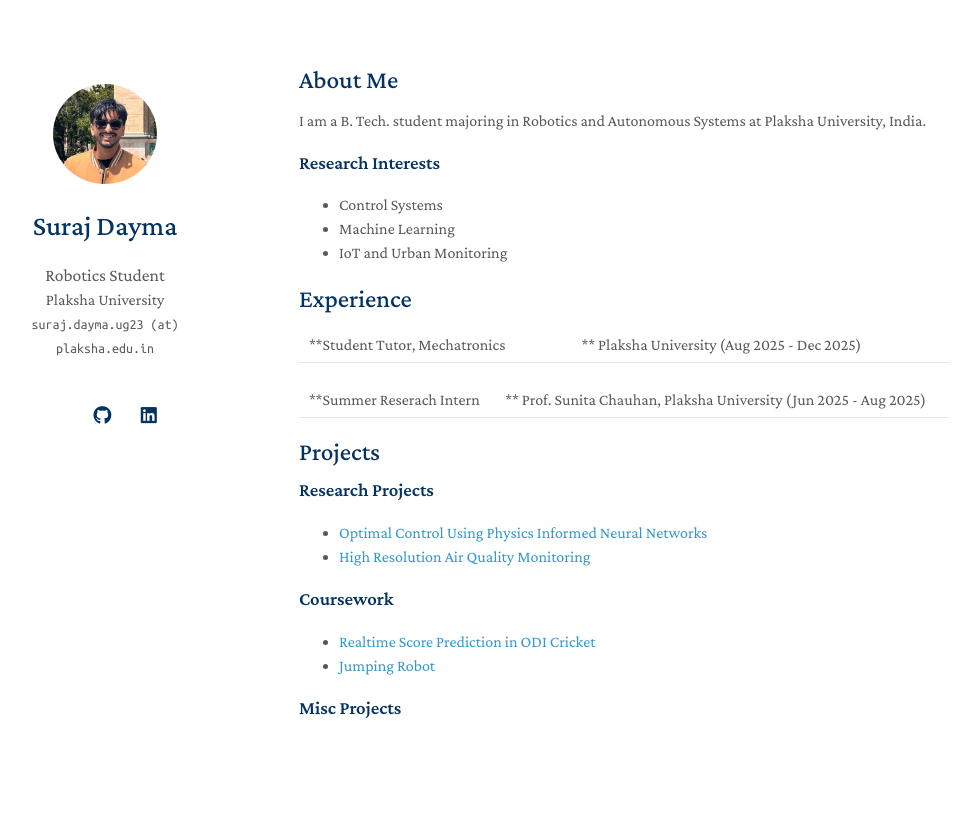
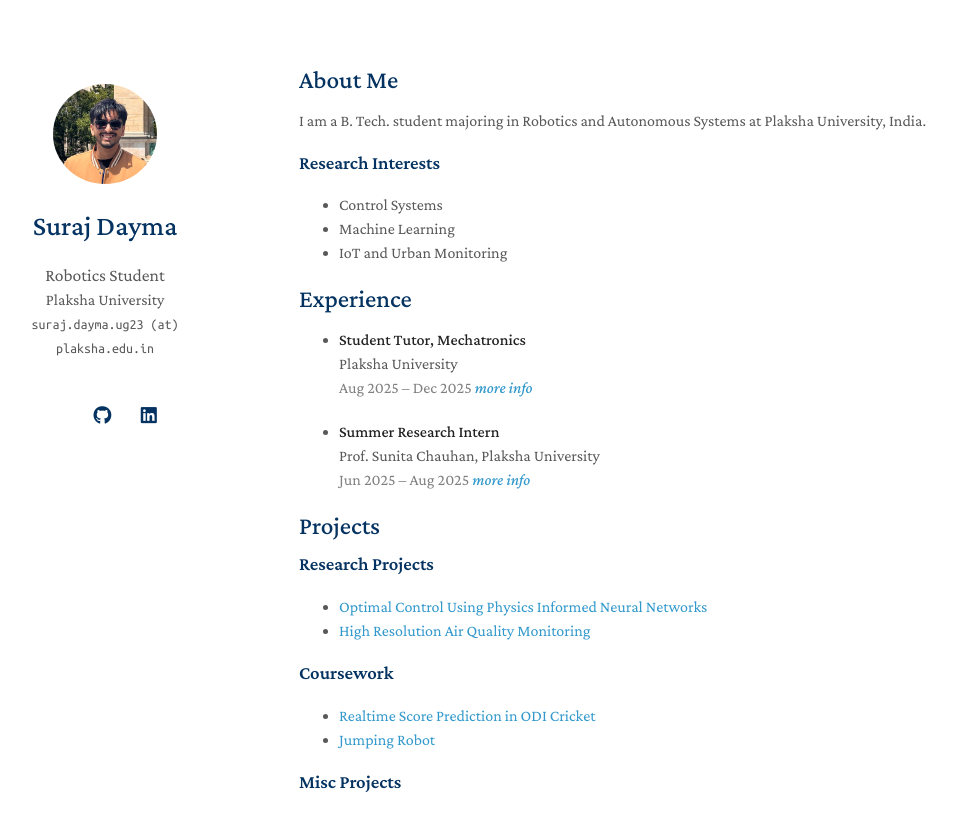
Before and after one commit to suraj1102/suraj1102.github.io, a Jekyll site: the page built from index.md, in a window 1280 px wide. Shown: the top 831 px of the page, without its empty margins (171-1151 px from the left). Built offline with Jekyll 4.4.1, drawn with Linux system fonts in a browser that asks for light colours; a style sheet for code colours, icons or effects is not loaded; our own code applies the rules of GitHub Pages for plain Markdown files.

Commit message:
Add content

```diff
--- a/_config.yml
+++ b/_config.yml
@@ -62,3 +62,6 @@ collections:
   projects:
     output: true
     permalink: /projects/:name/
+  experience:
+    output: true
+    permalink: /experience/:name/
--- a/_includes/experience.md
+++ b/_includes/experience.md
@@ -1,5 +1,11 @@
 ## Experience
 
-**Student Tutor, Mechatronics |** Plaksha University (Aug 2025 - Dec 2025)
+- **Student Tutor, Mechatronics**
+	Plaksha University
+	<span style="color:gray;">Aug 2025 – Dec 2025</span>
+    _[more info](/experience/mechatronics-ta/)_
 
-**Summer Reserach Intern |** Prof. Sunita Chauhan, Plaksha University (Jun 2025 - Aug 2025)
+- **Summer Research Intern**
+	Prof. Sunita Chauhan, Plaksha University
+	<span style="color:gray;">Jun 2025 – Aug 2025</span>
+    _[more info](/experience/summer-intern-lars/)_
```
Also changed, not shown: _experience/mechatronics-ta.md (added, +4 -0 lines), _experience/summer-intern-lars.md (added, +13 -0 lines).
